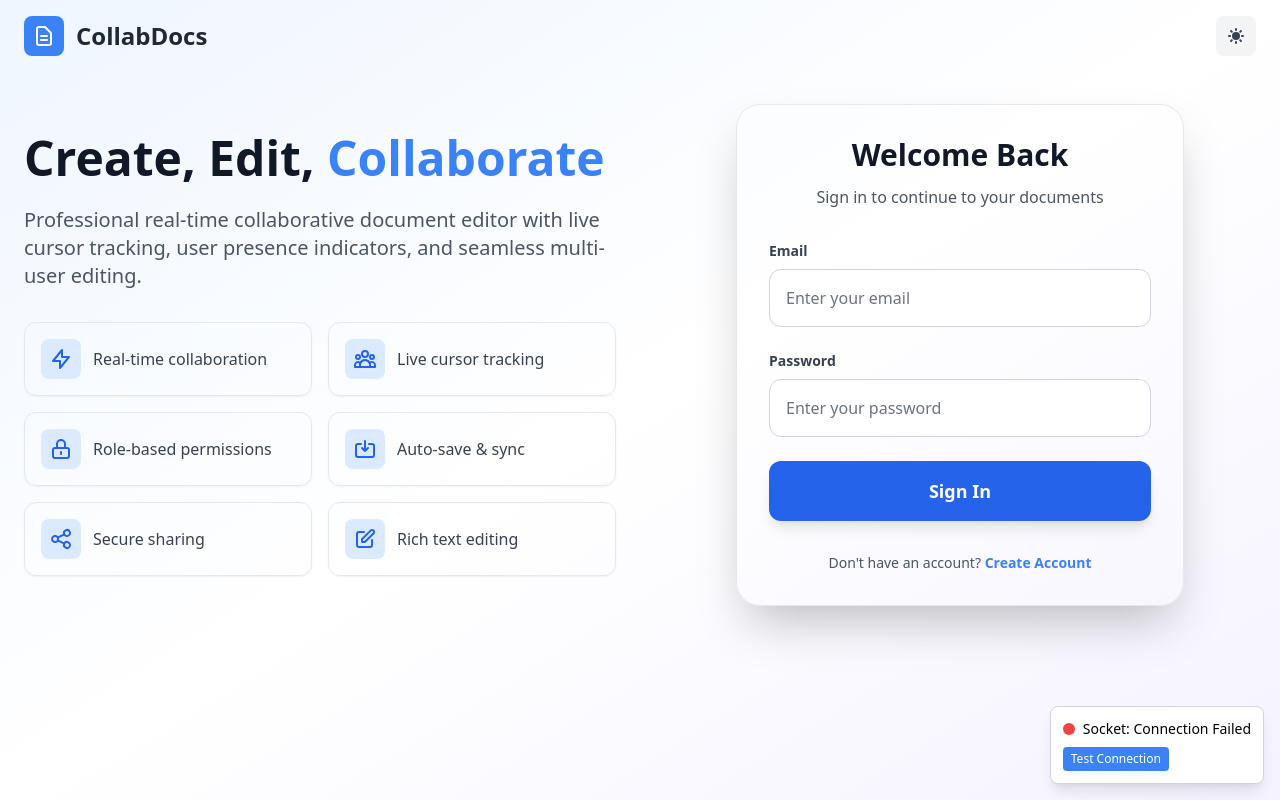
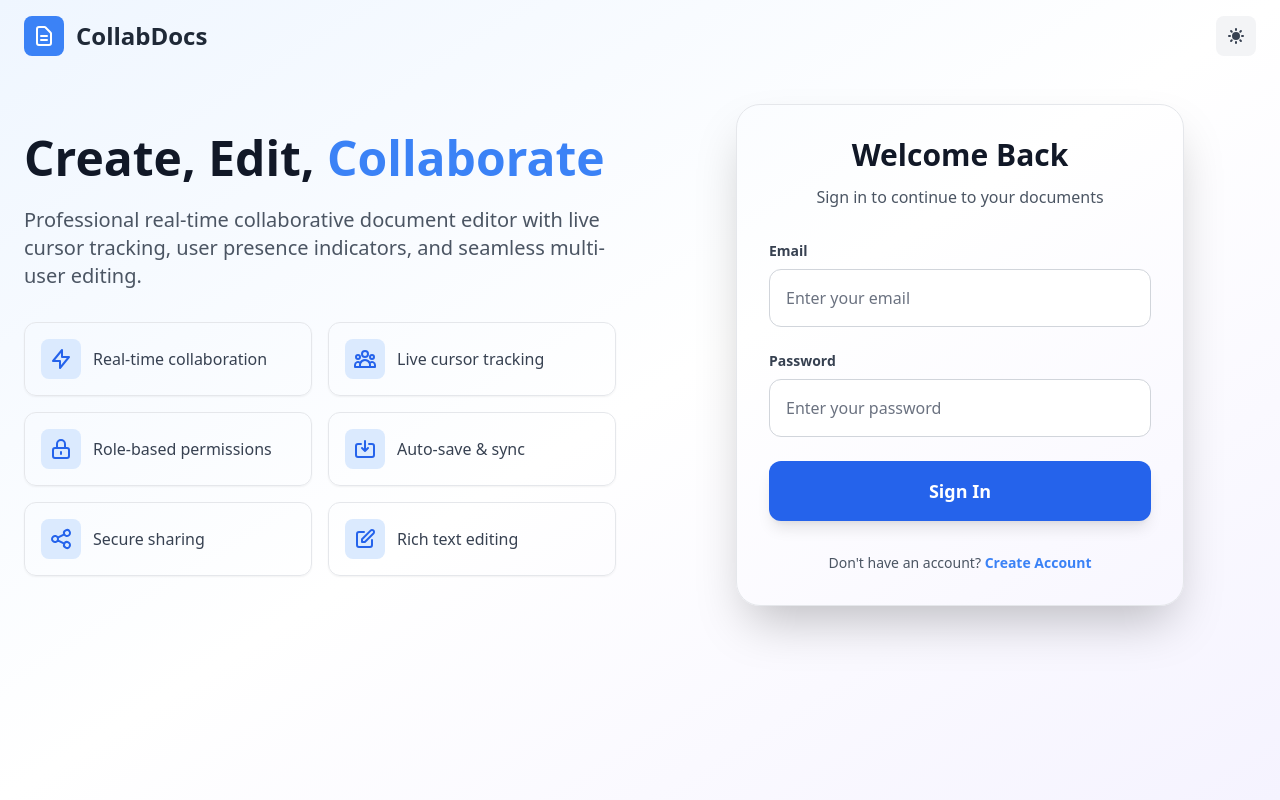
Before and after one commit to PRIYA1102S/Googledocs, a React (Create React App) app in the folder google-docs-clone/frontend/: page / in a window 1280 px wide. Built offline with nearby package versions, Linux system fonts and the light colour scheme; no server answers.

Commit message:
socket connected button removed

```diff
--- a/google-docs-clone/frontend/src/App.jsx
+++ b/google-docs-clone/frontend/src/App.jsx
@@ -1,13 +1,12 @@
-import React from 'react';
-import { BrowserRouter as Router, Routes, Route } from 'react-router-dom';
-import { AuthProvider } from './contexts/AuthContext';
-import { ThemeProvider } from './contexts/ThemeContext';
-import Home from './pages/Home';
-import DocumentPage from './pages/DocumentPage';
-import DocumentsListPage from './pages/DocumentsListPage';
-import SharedDocumentPage from './pages/SharedDocumentPage';
-import PrivateRoute from './components/PrivateRoute';
-import SocketStatus from './components/SocketStatus';
+import React from "react";
+import { BrowserRouter as Router, Routes, Route } from "react-router-dom";
+import { AuthProvider } from "./contexts/AuthContext";
+import { ThemeProvider } from "./contexts/ThemeContext";
+import Home from "./pages/Home";
+import DocumentPage from "./pages/DocumentPage";
+import DocumentsListPage from "./pages/DocumentsListPage";
+import SharedDocumentPage from "./pages/SharedDocumentPage";
+import PrivateRoute from "./components/PrivateRoute";
 
 const App = () => {
   return (
@@ -40,9 +39,7 @@ const App = () => {
                 </PrivateRoute>
               }
             />
-
           </Routes>
-          <SocketStatus />
         </Router>
       </AuthProvider>
     </ThemeProvider>
--- a/google-docs-clone/frontend/src/components/SocketStatus.jsx
+++ /dev/null
@@ -1,61 +0,0 @@
-import React, { useState, useEffect } from 'react';
-import { io } from 'socket.io-client';
-
-const SocketStatus = () => {
-  const [status, setStatus] = useState('Disconnected');
-  const [socket, setSocket] = useState(null);
-
-  useEffect(() => {
-    const newSocket = io('http://localhost:5000', {
-      withCredentials: true,
-    });
-
-    newSocket.on('connect', () => {
-      setStatus('Connected');
-      console.log('Socket connected successfully!');
-    });
-
-    newSocket.on('disconnect', () => {
-      setStatus('Disconnected');
-      console.log('Socket disconnected');
-    });
-
-    newSocket.on('connect_error', (error) => {
-      setStatus('Connection Failed');
-      console.error('Socket connection error:', error);
-    });
-
-    setSocket(newSocket);
-
-    return () => {
-      newSocket.disconnect();
-    };
-  }, []);
-
-  const testConnection = () => {
-    if (socket) {
-      socket.emit('test', { message: 'Hello from client!' });
-      console.log('Test message sent');
-    }
-  };
-
-  return (
-    <div className="fixed bottom-4 right-4 bg-white border border-gray-300 rounded-lg p-3 shadow-lg z-50">
-      <div className="flex items-center space-x-2">
-        <div className={`w-3 h-3 rounded-full ${
-          status === 'Connected' ? 'bg-green-500' :
-          status === 'Connection Failed' ? 'bg-red-500' : 'bg-yellow-500'
-        }`}></div>
-        <span className="text-sm font-medium">Socket: {status}</span>
-      </div>
-      <button
-        onClick={testConnection}
-        className="mt-2 text-xs bg-blue-500 text-white px-2 py-1 rounded hover:bg-blue-600"
-      >
-        Test Connection
-      </button>
-    </div>
-  );
-};
-
-export default SocketStatus;
```
